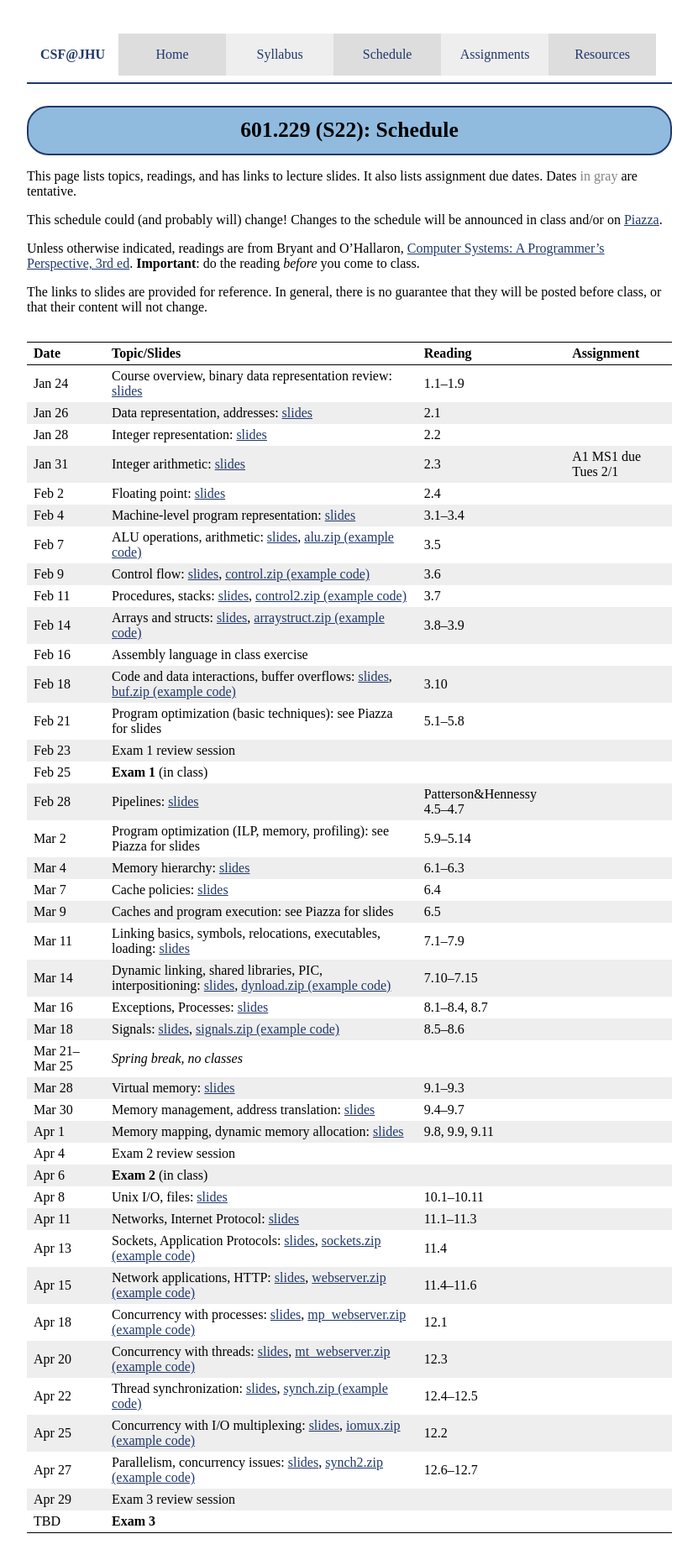
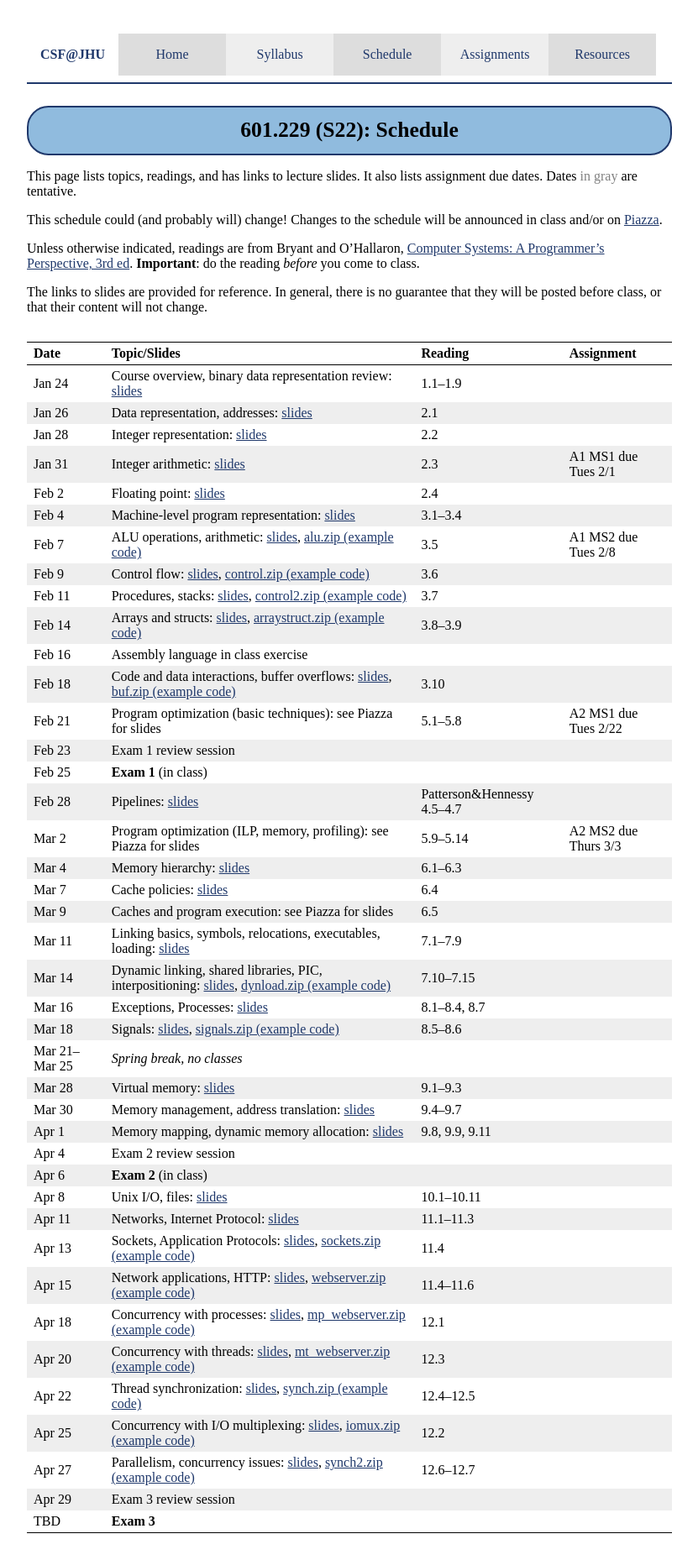
Before and after one commit to jhucsf/spring2022, a Jekyll site: the page built from schedule.md, in a window 1280 px wide. Shown: the whole page at 84% size, without its empty margins (224-1055 px from the left). Built offline with Jekyll 4.4.1, drawn with Linux system fonts in a browser that asks for light colours.

Commit message:
add a2 due dates to schedule and assignments page

```diff
--- a/schedule.csv
+++ b/schedule.csv
@@ -5,17 +5,17 @@ Jan 28,"Integer representation",lectures/lecture03-public.pdf,,2.2,
 Jan 31,"Integer arithmetic",lectures/lecture04-public.pdf,,2.3,A1 MS1 due Tues 2/1
 Feb 2,"Floating point",lectures/lecture05-public.pdf,,2.4,
 Feb 4,"Machine-level program representation",lectures/lecture06-public.pdf,,3.1–3.4,
-Feb 7,"ALU operations, arithmetic",lectures/lecture07-public.pdf,alu.zip,3.5,
+Feb 7,"ALU operations, arithmetic",lectures/lecture07-public.pdf,alu.zip,3.5,A1 MS2 due Tues 2/8
 Feb 9,"Control flow",lectures/lecture08-public.pdf,control.zip,3.6,
 Feb 11,"Procedures, stacks",lectures/lecture09-public.pdf,control2.zip,3.7,
 Feb 14,"Arrays and structs",lectures/lecture10-public.pdf,arraystruct.zip,3.8–3.9,
 Feb 16,"Assembly language in class exercise",,,
 Feb 18,"Code and data interactions, buffer overflows",lectures/lecture11-public.pdf,buf.zip,3.10,
-Feb 21,"Program optimization (basic techniques): see Piazza for slides",,,5.1–5.8,
+Feb 21,"Program optimization (basic techniques): see Piazza for slides",,,5.1–5.8,A2 MS1 due Tues 2/22
 Feb 23,"Exam 1 review session",
 Feb 25,"**Exam 1** (in class)",
 Feb 28,"Pipelines",lectures/lecture13-public.pdf,,"Patterson&amp;Hennessy 4.5–4.7",
-Mar 2,"Program optimization (ILP, memory, profiling): see Piazza for slides",,,5.9–5.14,
+Mar 2,"Program optimization (ILP, memory, profiling): see Piazza for slides",,,5.9–5.14,A2 MS2 due Thurs 3/3
 Mar 4,"Memory hierarchy",lectures/lecture15-public.pdf,,6.1–6.3,
 Mar 7,"Cache policies",lectures/lecture16-public.pdf,,6.4,
 Mar 9,"Caches and program execution: see Piazza for slides",,,6.5,
--- a/schedule.md
+++ b/schedule.md
@@ -29,17 +29,17 @@ Jan 28 | Integer representation: [slides](lectures/lecture03-public.pdf) | 2.2 |
 Jan 31 | Integer arithmetic: [slides](lectures/lecture04-public.pdf) | 2.3 | A1 MS1 due Tues 2/1
 Feb 2 | Floating point: [slides](lectures/lecture05-public.pdf) | 2.4 |
 Feb 4 | Machine-level program representation: [slides](lectures/lecture06-public.pdf) | 3.1–3.4 |
-Feb 7 | ALU operations, arithmetic: [slides](lectures/lecture07-public.pdf), [alu.zip (example code)](lectures/alu.zip) | 3.5 |
+Feb 7 | ALU operations, arithmetic: [slides](lectures/lecture07-public.pdf), [alu.zip (example code)](lectures/alu.zip) | 3.5 | A1 MS2 due Tues 2/8
 Feb 9 | Control flow: [slides](lectures/lecture08-public.pdf), [control.zip (example code)](lectures/control.zip) | 3.6 |
 Feb 11 | Procedures, stacks: [slides](lectures/lecture09-public.pdf), [control2.zip (example code)](lectures/control2.zip) | 3.7 |
 Feb 14 | Arrays and structs: [slides](lectures/lecture10-public.pdf), [arraystruct.zip (example code)](lectures/arraystruct.zip) | 3.8–3.9 |
 Feb 16 | Assembly language in class exercise |  |
 Feb 18 | Code and data interactions, buffer overflows: [slides](lectures/lecture11-public.pdf), [buf.zip (example code)](lectures/buf.zip) | 3.10 |
-Feb 21 | Program optimization (basic techniques): see Piazza for slides | 5.1–5.8 |
+Feb 21 | Program optimization (basic techniques): see Piazza for slides | 5.1–5.8 | A2 MS1 due Tues 2/22
 Feb 23 | Exam 1 review session |  |
 Feb 25 | **Exam 1** (in class) |  |
 Feb 28 | Pipelines: [slides](lectures/lecture13-public.pdf) | Patterson&amp;Hennessy 4.5–4.7 |
-Mar 2 | Program optimization (ILP, memory, profiling): see Piazza for slides | 5.9–5.14 |
+Mar 2 | Program optimization (ILP, memory, profiling): see Piazza for slides | 5.9–5.14 | A2 MS2 due Thurs 3/3
 Mar 4 | Memory hierarchy: [slides](lectures/lecture15-public.pdf) | 6.1–6.3 |
 Mar 7 | Cache policies: [slides](lectures/lecture16-public.pdf) | 6.4 |
 Mar 9 | Caches and program execution: see Piazza for slides | 6.5 |
```
Also changed, not shown: assignments.md (+1 -1 lines).
